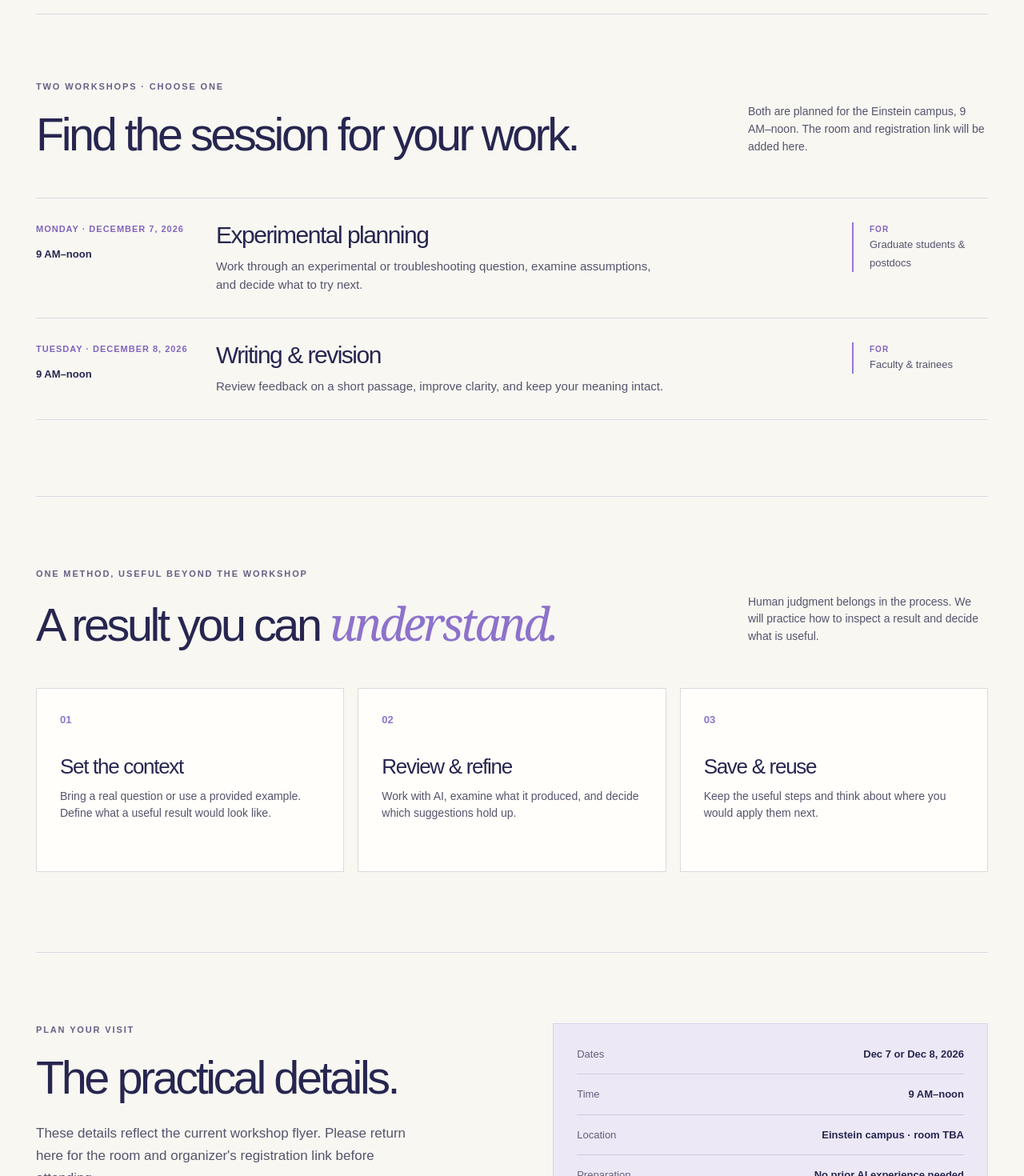
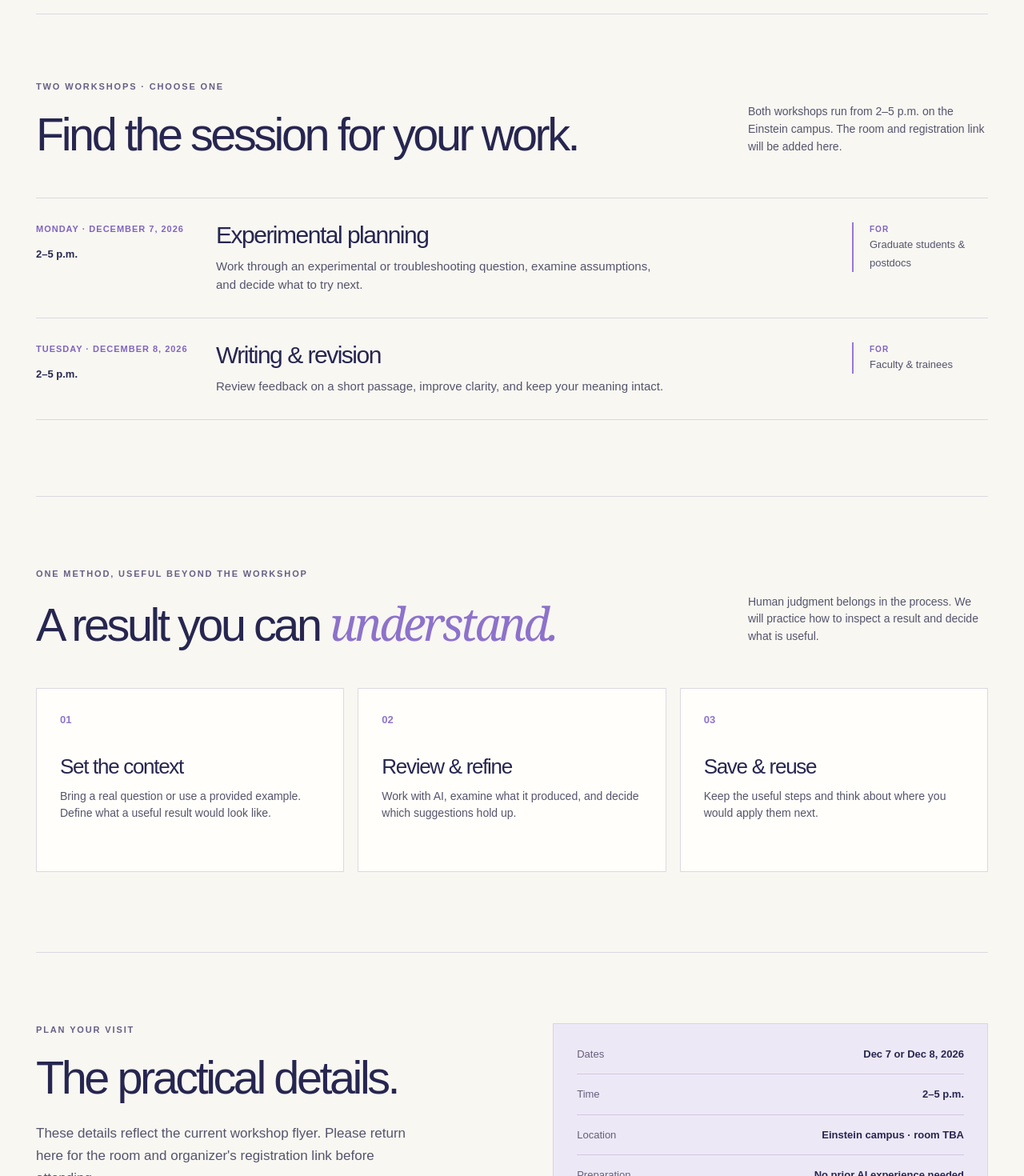
Before and after one commit to rh5rep/aimee-site, a Next.js app: page /workshop in a window 1280 px wide. Shown: the part 780-2250 px from the top of the page at 80% size. Built offline with nearby package versions, Linux system fonts and the light colour scheme; no server answers.

Commit message:
Update December workshop hours to 2–5 p.m.

```diff
--- a/app/page.tsx
+++ b/app/page.tsx
@@ -6,7 +6,7 @@ export default function Home() {
   return <><SiteHeader /><main id="main">
     <section className="hero" aria-labelledby="hero-title"><div className="container hero-content"><div className="hero-main"><p className="eyebrow"><span className="eyebrow-line" /> HANDS-ON AI EDUCATION</p><h1 id="hero-title">Make AI useful in the work <em>you already do.</em></h1><p className="hero-lede">We teach researchers and professionals through real tasks: try an approach, inspect the result, and keep a method you can understand and use again.</p><div className="hero-actions"><Link className="button button-primary" href="/workshop">Explore the research workshops <Arrow /></Link><Link className="button button-secondary" href="/work">What we do <Arrow /></Link></div></div><div className="hero-aside" aria-label="Our working method"><div className="hero-aside-top"><span>OUR STARTING POINT</span><span>01 / 04</span></div><p>Bring a real question.<br /><em>Work on it together.</em></p><div className="hero-aside-bottom"><span>TRY</span><span>REVIEW</span><span>REUSE</span></div></div></div></section>
     <section className="home-links section-pad" aria-labelledby="explore-title"><div className="container"><div className="section-top"><p className="eyebrow">EXPLORE</p><span className="section-count">A PLACE TO START</span></div><h2 id="explore-title">A clear next step, <em>whatever brings you here.</em></h2><div className="path-grid"><Link href="/work" className="path-card"><span>01 / WHAT WE DO</span><h3>Start with the work.</h3><p>See the kinds of questions we can work through, from research planning to writing and recurring tasks.</p><strong>Explore our work <Arrow /></strong></Link><Link href="/approach" className="path-card"><span>02 / OUR APPROACH</span><h3>Understand the method.</h3><p>Learn why a useful result is only the beginning, and how we teach review and reuse.</p><strong>See our approach <Arrow /></strong></Link><Link href="/about" className="path-card"><span>03 / ABOUT US</span><h3>Meet the people.</h3><p>Get to know the research and engineering perspectives Max and Rami bring to teaching.</p><strong>Meet Max and Rami <Arrow /></strong></Link></div></div></section>
-    <section className="home-feature section-pad" aria-labelledby="feature-title"><div className="container feature-layout"><div><p className="eyebrow">DECEMBER AT EINSTEIN</p><h2 id="feature-title">Practical AI for <em>research.</em></h2><p>Two hands-on workshops: experimental planning for graduate students and postdocs, and writing and revision for faculty and trainees. Work through an example and practice a method you can reuse.</p><div className="feature-meta"><span>DEC 7 + 8, 2026</span><span>9 AM–NOON</span><span>EINSTEIN CAMPUS</span></div><Link className="button button-dark-outline" href="/workshop">See workshop details <Arrow /></Link></div><div className="feature-photo"><Image src="/images/max-presenting.webp" alt="Max Horton presenting research on liver aging in a classroom" fill sizes="(max-width: 760px) 100vw, 50vw" /><span>Max presenting his research at Einstein.</span></div></div></section>
+    <section className="home-feature section-pad" aria-labelledby="feature-title"><div className="container feature-layout"><div><p className="eyebrow">DECEMBER AT EINSTEIN</p><h2 id="feature-title">Practical AI for <em>research.</em></h2><p>Two hands-on workshops: experimental planning for graduate students and postdocs, and writing and revision for faculty and trainees. Work through an example and practice a method you can reuse.</p><div className="feature-meta"><span>DEC 7 + 8, 2026</span><span>2–5 PM</span><span>EINSTEIN CAMPUS</span></div><Link className="button button-dark-outline" href="/workshop">See workshop details <Arrow /></Link></div><div className="feature-photo"><Image src="/images/max-presenting.webp" alt="Max Horton presenting research on liver aging in a classroom" fill sizes="(max-width: 760px) 100vw, 50vw" /><span>Max presenting his research at Einstein.</span></div></div></section>
     <section className="home-contact section-pad"><div className="container home-contact-row"><div><p className="eyebrow">HAVE A TASK IN MIND?</p><h2>Let&apos;s talk about <em>the actual work.</em></h2></div><Link className="button button-light" href="/contact">Start a conversation <Arrow /></Link></div></section>
   </main><SiteFooter /></>;
 }
--- a/app/workshop/page.tsx
+++ b/app/workshop/page.tsx
@@ -26,9 +26,9 @@ export default function WorkshopPage() {
   return <><SiteHeader /><main id="main" className={styles.page}>
     <div className={styles.shell}>
       <section className={styles.hero} id="workshop" aria-labelledby="title"><div className={styles.heroText}><p className={styles.eyebrow}><span className={styles.eyebrowLine} /> PRACTICAL AI FOR RESEARCH</p><h1 id="title">Make AI useful in the research you <em>already do.</em></h1><p className={styles.lede}>Two hands-on workshops on using AI for experimental planning and scientific writing. Work through examples, evaluate the results, and learn a method you can reuse.</p><a className={styles.textLink} href="#sessions">Choose a workshop <span aria-hidden="true">↓</span></a></div><aside className={styles.infoCard} aria-label="Workshop summary"><span className={styles.cardIndex}>THE QUICK VERSION</span><strong>Bring a real question.</strong><p>We will work on it together. No prior AI experience is needed; examples will be provided.</p><div className={styles.cardRule} /><span className={styles.cardStatus}><span aria-hidden="true" /> Registration details coming soon</span></aside></section>
-      <section className={styles.sessions} id="sessions" aria-labelledby="sessions-title"><div className={styles.sectionHeading}><div><p className={styles.eyebrow}>TWO WORKSHOPS · CHOOSE ONE</p><h2 id="sessions-title">Find the session for your work.</h2></div><p>Both are planned for the Einstein campus, 9 AM–noon. The room and registration link will be added here.</p></div><div className={styles.sessionList}>{sessions.map((session) => <article className={styles.session} key={session.date}><div><span className={styles.sessionDate}>{session.date}</span><strong>9 AM–noon</strong></div><div><h3>{session.title}</h3><p>{session.body}</p></div><span className={styles.sessionAudience}>FOR<br /><b>{session.audience}</b></span></article>)}</div></section>
+      <section className={styles.sessions} id="sessions" aria-labelledby="sessions-title"><div className={styles.sectionHeading}><div><p className={styles.eyebrow}>TWO WORKSHOPS · CHOOSE ONE</p><h2 id="sessions-title">Find the session for your work.</h2></div><p>Both workshops run from 2–5 p.m. on the Einstein campus. The room and registration link will be added here.</p></div><div className={styles.sessionList}>{sessions.map((session) => <article className={styles.session} key={session.date}><div><span className={styles.sessionDate}>{session.date}</span><strong>2–5 p.m.</strong></div><div><h3>{session.title}</h3><p>{session.body}</p></div><span className={styles.sessionAudience}>FOR<br /><b>{session.audience}</b></span></article>)}</div></section>
       <section className={styles.approach} aria-labelledby="approach-title"><div className={styles.sectionHeading}><div><p className={styles.eyebrow}>ONE METHOD, USEFUL BEYOND THE WORKSHOP</p><h2 id="approach-title">A result you can <em>understand.</em></h2></div><p>Human judgment belongs in the process. We will practice how to inspect a result and decide what is useful.</p></div><ol className={styles.steps}>{steps.map((step) => <li key={step.number}><span className={styles.stepNumber}>{step.number}</span><div><h3>{step.title}</h3><p>{step.text}</p></div></li>)}</ol></section>
-      <section className={styles.details} id="details" aria-labelledby="details-title"><div className={styles.detailsIntro}><p className={styles.eyebrow}>PLAN YOUR VISIT</p><h2 id="details-title">The practical details.</h2><p>These details reflect the current workshop flyer. Please return here for the room and organizer&apos;s registration link before attending.</p></div><div className={styles.detailsCard}><div className={styles.detailRow}><span>Dates</span><strong>Dec 7 or Dec 8, 2026</strong></div><div className={styles.detailRow}><span>Time</span><strong>9 AM–noon</strong></div><div className={styles.detailRow}><span>Location</span><strong>Einstein campus · room TBA</strong></div><div className={styles.detailRow}><span>Preparation</span><strong>No prior AI experience needed</strong></div><div className={styles.detailRow}><span>Registration</span><strong>{registrationUrl ? "Open" : "Link coming soon"}</strong></div>{registrationUrl ? <a className={styles.primaryAction} href={registrationUrl} target="_blank" rel="noopener noreferrer">Open registration <span aria-hidden="true">→</span></a> : <p className={styles.pendingNote}>Registration is managed by the organizer. We&apos;ll add the link here when it is available.</p>}</div></section>
+      <section className={styles.details} id="details" aria-labelledby="details-title"><div className={styles.detailsIntro}><p className={styles.eyebrow}>PLAN YOUR VISIT</p><h2 id="details-title">The practical details.</h2><p>These details reflect the current workshop flyer. Please return here for the room and organizer&apos;s registration link before attending.</p></div><div className={styles.detailsCard}><div className={styles.detailRow}><span>Dates</span><strong>Dec 7 or Dec 8, 2026</strong></div><div className={styles.detailRow}><span>Time</span><strong>2–5 p.m.</strong></div><div className={styles.detailRow}><span>Location</span><strong>Einstein campus · room TBA</strong></div><div className={styles.detailRow}><span>Preparation</span><strong>No prior AI experience needed</strong></div><div className={styles.detailRow}><span>Registration</span><strong>{registrationUrl ? "Open" : "Link coming soon"}</strong></div>{registrationUrl ? <a className={styles.primaryAction} href={registrationUrl} target="_blank" rel="noopener noreferrer">Open registration <span aria-hidden="true">→</span></a> : <p className={styles.pendingNote}>Registration is managed by the organizer. We&apos;ll add the link here when it is available.</p>}</div></section>
       <section className={styles.contact} aria-labelledby="contact-title"><div><p className={styles.eyebrow}>A QUESTION BEFORE THEN?</p><h2 id="contact-title">Ask us about the workshop.</h2></div><div><p>Tell us which session you are considering. Please keep an initial email free of confidential research material.</p><a href={questionUrl}>Email Max and Rami <span aria-hidden="true">→</span></a></div></section>
     </div>
   </main><SiteFooter /></>;
```
